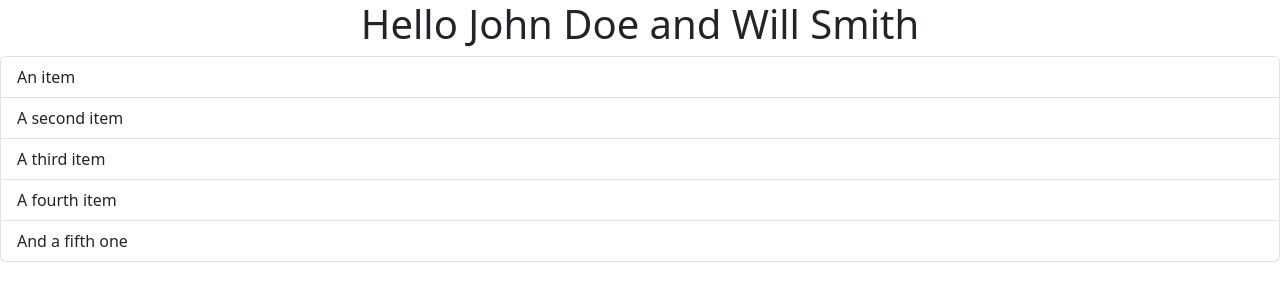
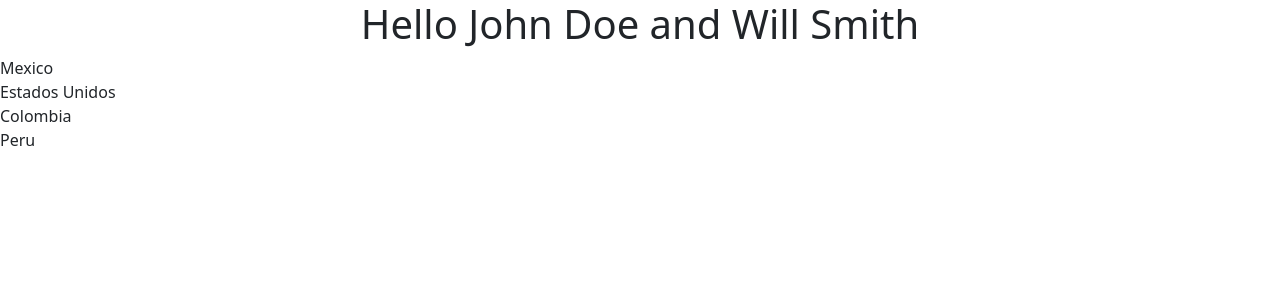
Before and after one commit to BayronVazquez/RoadMap_React, a React (Vite) app: page / in a window 1280 px wide. Shown: the top 300 px of the page. Built offline with nearby package versions, Linux system fonts and the light colour scheme.

Commit message:
Example Loop For in JSX

```diff
--- a/src/components/ListGroup.tsx
+++ b/src/components/ListGroup.tsx
@@ -1,12 +1,12 @@
 function ListGroup() {
+	const paises = ["Mexico", "Estados Unidos", "Colombia", "Peru"];
+
 	return (
 		<div className="col-12">
 			<ul className="list-group">
-        <li className="list-group-item">An item</li>
-        <li className="list-group-item">A second item</li>
-        <li className="list-group-item">A third item</li>
-        <li className="list-group-item">A fourth item</li>
-        <li className="list-group-item">And a fifth one</li>
+				{paises.map(pais => (
+					<li key={pais}>{pais}</li>
+				))}
 			</ul>
 		</div>
 	);
```
Lines whose indentation alone changed are shown as unchanged.
